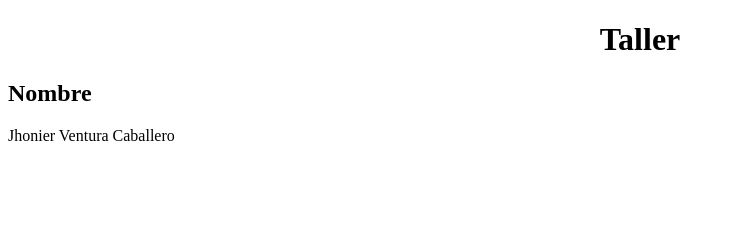
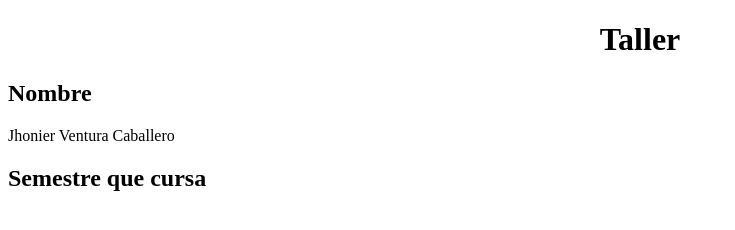
Before and after one commit to J1vc/Taller_lunes, a plain HTML site: page index.html in a window 1280 px wide. Shown: the whole page, without its empty margins (0-735 px from the left). Drawn offline with Linux system fonts and the light colour scheme.

Commit message:
Se agrego otro h2 con <b> llamado Semestre que cursa

```diff
--- a/index.html
+++ b/index.html
@@ -7,9 +7,11 @@
 </head>
 <body>
     <h1><center>Taller</center></h1>
+
     <h2><b>Nombre</b></h2>
     <p>Jhonier Ventura Caballero</p>
 
+    <h2><b>Semestre que cursa</b></h2>
 
 </body>
 </html>
```
